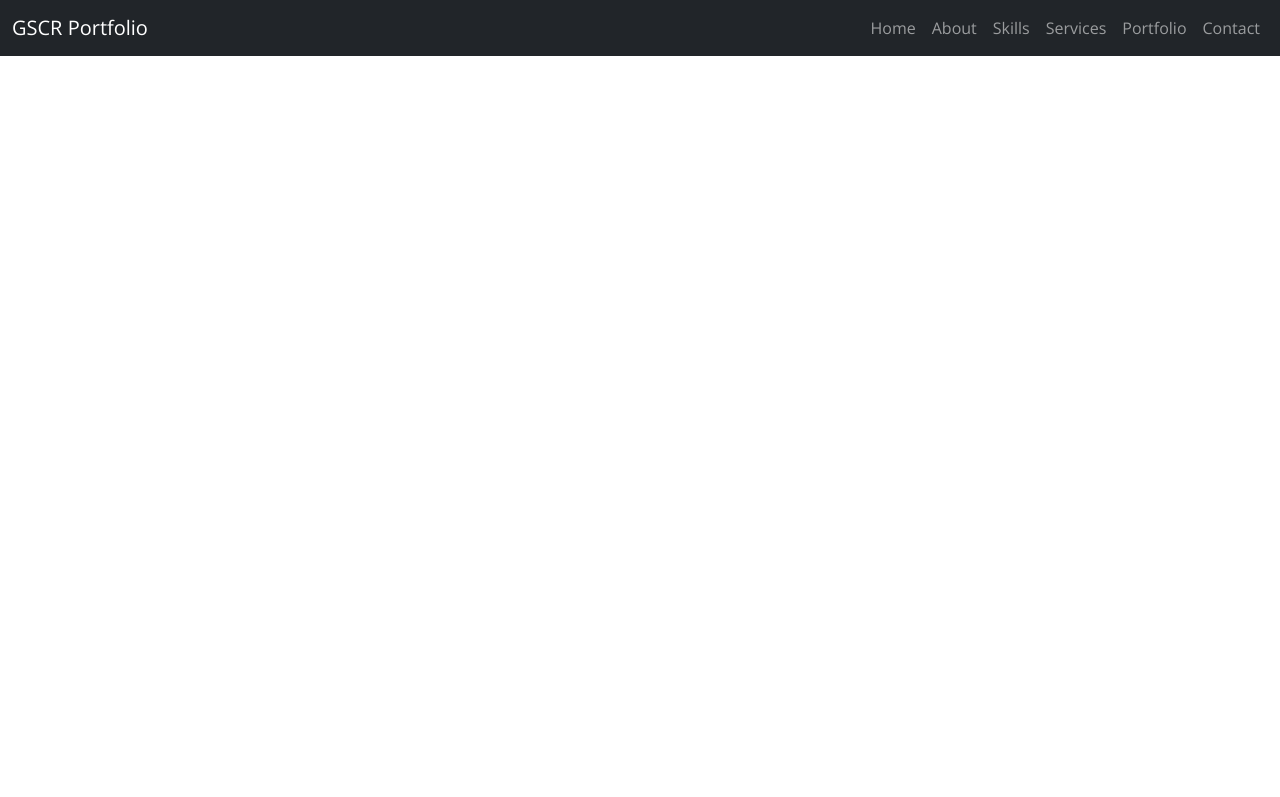
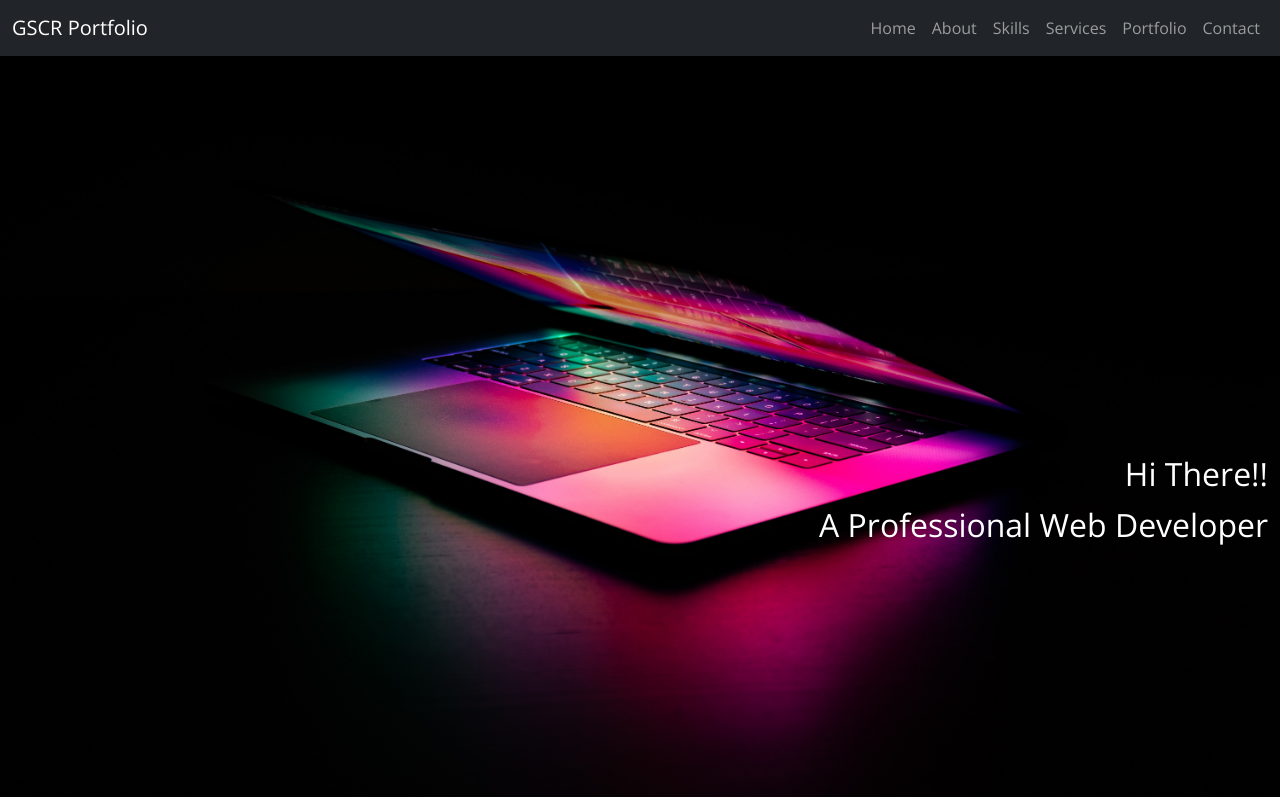
Before and after one commit to SAICHARANRED/CHARAN-PROJECT-PORTFOLIO.gethub.io, a plain HTML site: page index.html in a window 1280 px wide. Shown: the top 797 px of the page. Drawn offline with nearby package versions, Linux system fonts and the light colour scheme.

Commit message:
Update index.html

```diff
--- a/index.html
+++ b/index.html
@@ -8,7 +8,7 @@
 
 
     <link rel="stylesheet" href="https://cdn.jsdelivr.net/npm/bootstrap-icons@1.10.5/font/bootstrap-icons.css">
-  <link rel="stylesheet" href="./css/style.css">
+  <link rel="stylesheet" href="./style.css">
 </head>
   <body>
     <!-- Nav bar start -->
```
